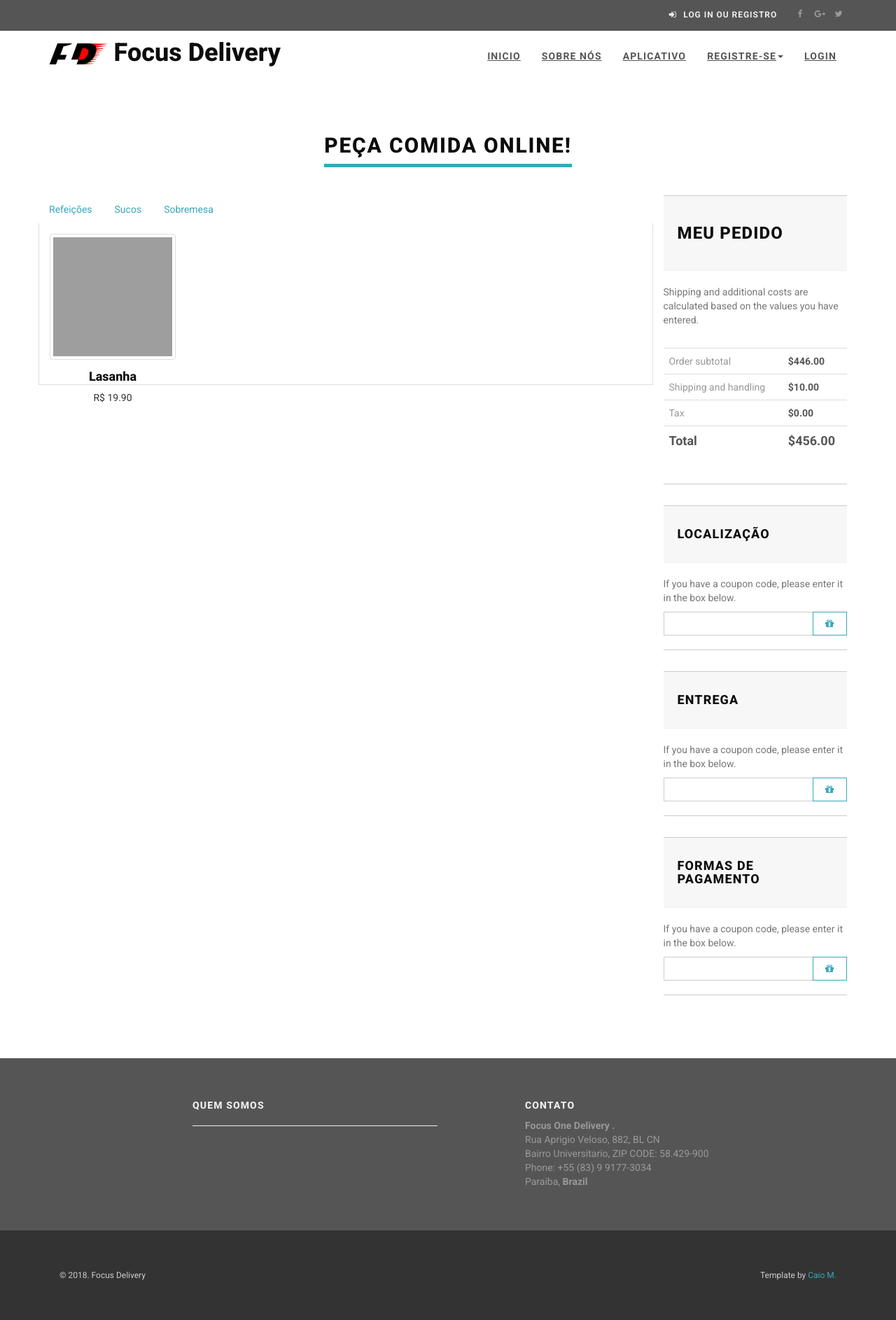
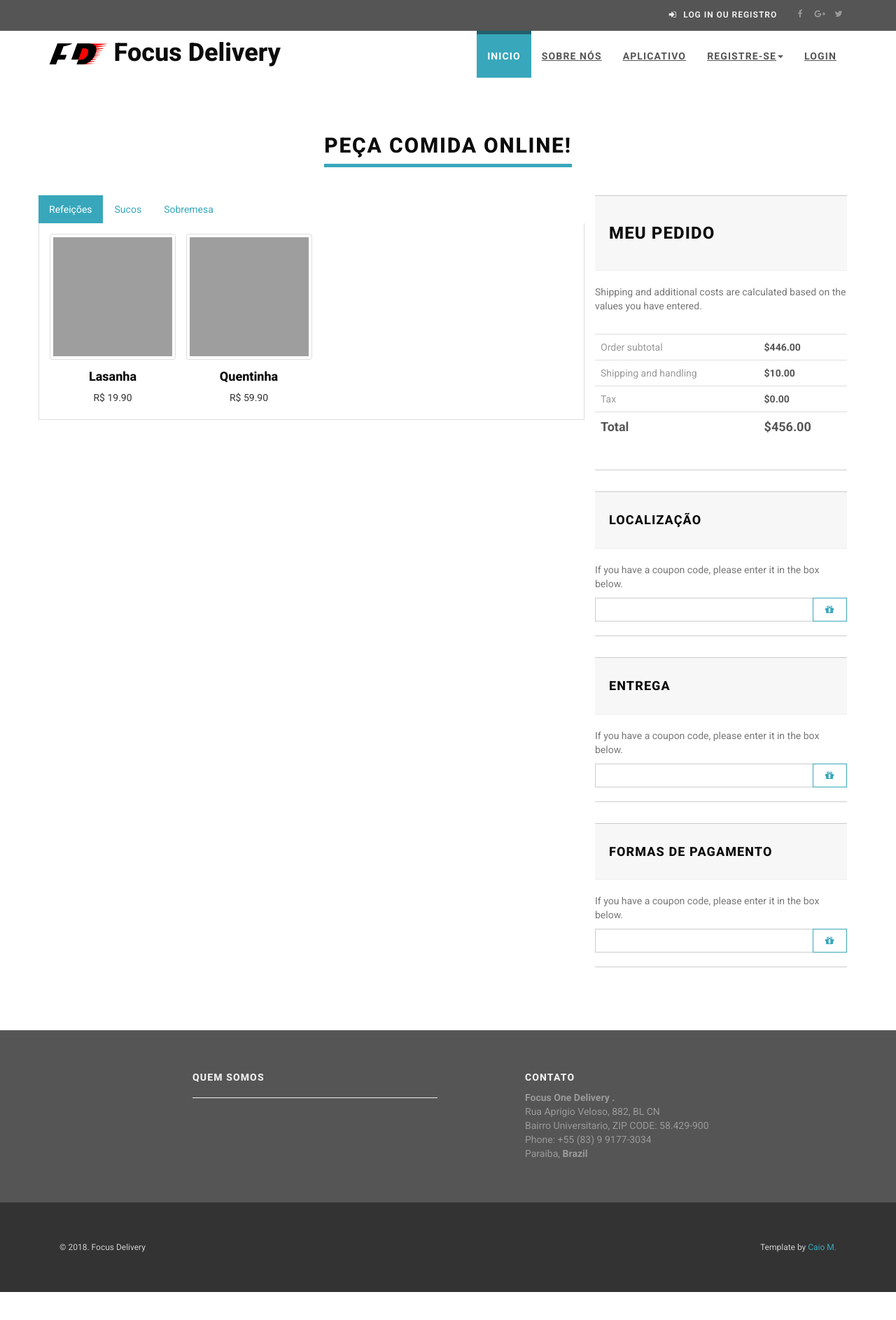
Before and after one commit to caiomarinhodev/deliveryorder, a Django app: page /loja/1/ in a window 1280 px wide. Shown: the whole page at 70% size. After the commit the page ends 1846 px from the top, so only its background shows below. Run offline with Django 3.2, Linux system fonts and the light colour scheme; data comes from the database, SQL or seed files in the repository; both versions use the stored data as it was after the commit; some libraries are stand-ins or nearby versions; grey boxes are pictures that could not be loaded.

Commit message:
Implementando Listagem de Produtos de um aLoja

```diff
--- a/app/admin.py
+++ b/app/admin.py
@@ -80,7 +80,10 @@ class BairroAdmin(admin.ModelAdmin):
 
 
 class CategoriaAdmin(admin.ModelAdmin):
-    list_display = ('nome', 'id', 'estabelecimento', 'created_at',)
+    list_display = ('nome', 'produtos_relacionados', 'id', 'estabelecimento', 'created_at',)
+
+    def produtos_relacionados(self, obj):
+        return obj.produto_set.count()
 
 
 class ProdutoAdmin(admin.ModelAdmin):
--- a/templates/loja/view_produtos.html
+++ b/templates/loja/view_produtos.html
@@ -9,22 +9,22 @@
                 <h2>Peça Comida Online!</h2>
             </div>
             <div class="row">
-                <div id="basket" class="col-lg-9">
+                <div class="col-xs-12 col-sm-8 col-md-8 col-lg-8">
                     <div class="row">
                         <ul class="nav nav-pills nav-fill">
                             {% for categoria in loja.categoria_set.all %}
-                                <li><a href="#{{ categoria.pk }}" data-toggle="tab"
+                                <li><a href="#cat-{{ categoria.pk }}" data-toggle="tab"
                                        aria-expanded="true">{{ categoria.nome }}</a></li>
                             {% endfor %}
                         </ul>
                         <div id="myTabContent" class="tab-content">
-                            {% for categoria in loja.categoria_set.all %}
-                                {% for produto in categoria.produto_set.all %}
-
-                                    <div class="tab-pane fade" id="{{ categoria.pk }}">
+                            {% for cat in loja.categoria_set.all %}
+                                {% if cat.produto_set.first %}
+                                    <div class="tab-pane" id="cat-{{ cat.pk }}">
                                         <div class="row">
+                                            {% for produto in cat.produto_set.all %}
+                                                <div class="col-xs-12 col-sm-6 col-md-3 col-lg-3" style="margin-bottom: 50px;">
                                                     <a href="#">
-                                                <div class="col-xs-12 col-sm-3 col-md-2 col-lg-2">
                                                         <div class="thumbnail" style="height: 180px; width: 180px;">
                                                             <img title="{{ produto.nome }}"
                                                                  alt="{{ produto.nome }}"
@@ -36,24 +36,25 @@
                                                                 <p>R$ {{ produto.preco_base }}</p>
                                                             </div>
                                                         </div>
-                                                </div>
                                                     </a>
                                                 </div>
+                                            {% endfor %}
                                         </div>
+                                    </div>
+                                {% endif %}
 
-                                {% endfor %}
                             {% endfor %}
                         </div>
 
                         <script>
                             $(document).ready(function () {
                                 $('.tab-pane').first().addClass('active in');
-                                $("li").index(7).addClass('active');
+                                $(".nav-pills>li").first().addClass('active');
                             });
                         </script>
                     </div>
                 </div>
-                <div class="col-lg-3">
+                <div class="col-xs-12 col-sm-4 col-md-4 col-lg-4">
                     <div id="order-summary" class="box mt-0 mb-4 p-0">
                         <div class="box-header mt-0">
                             <h3>Meu Pedido</h3>
```
Also changed, not shown: db.sqlite3, 1 other file. Lines whose indentation alone changed are shown as unchanged.
